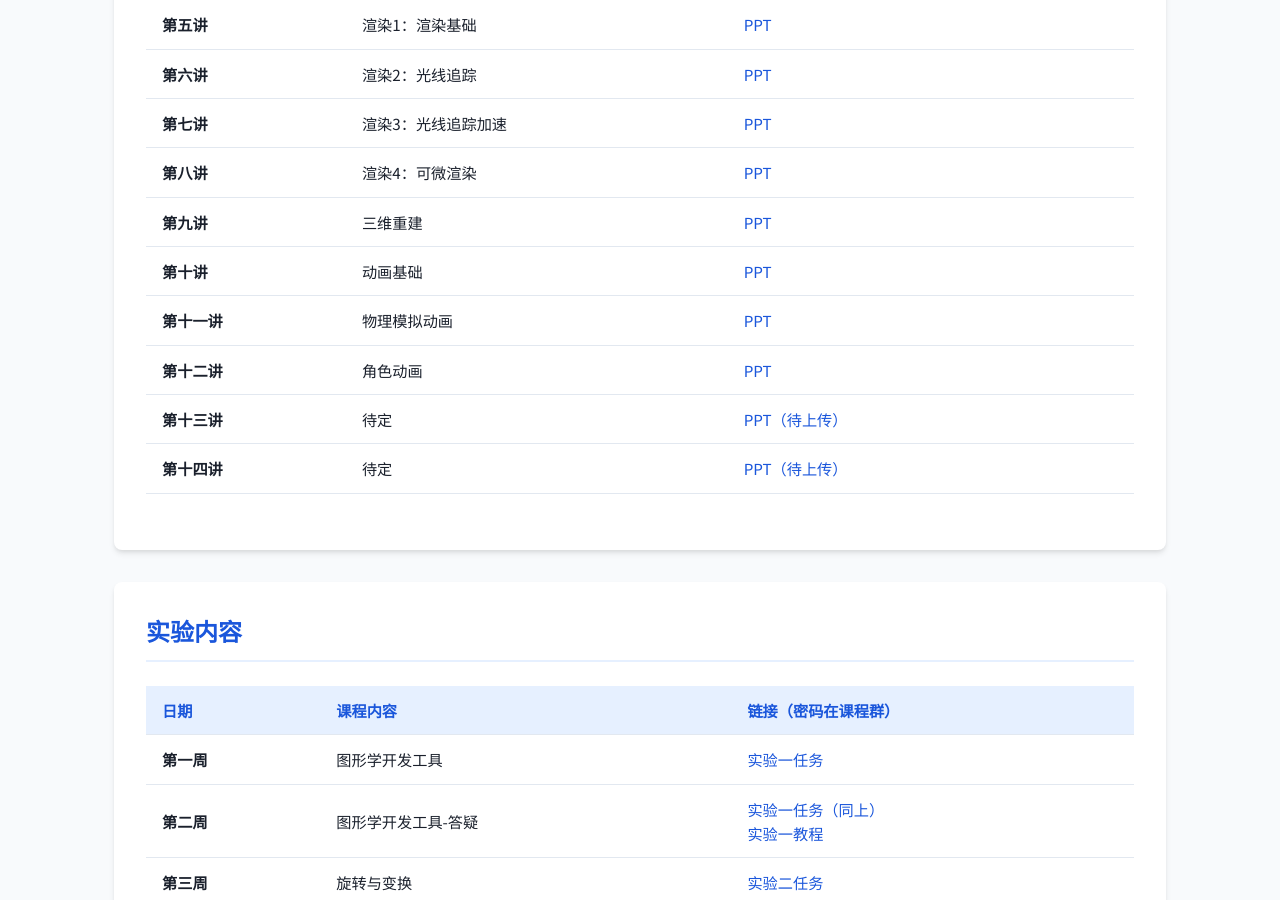
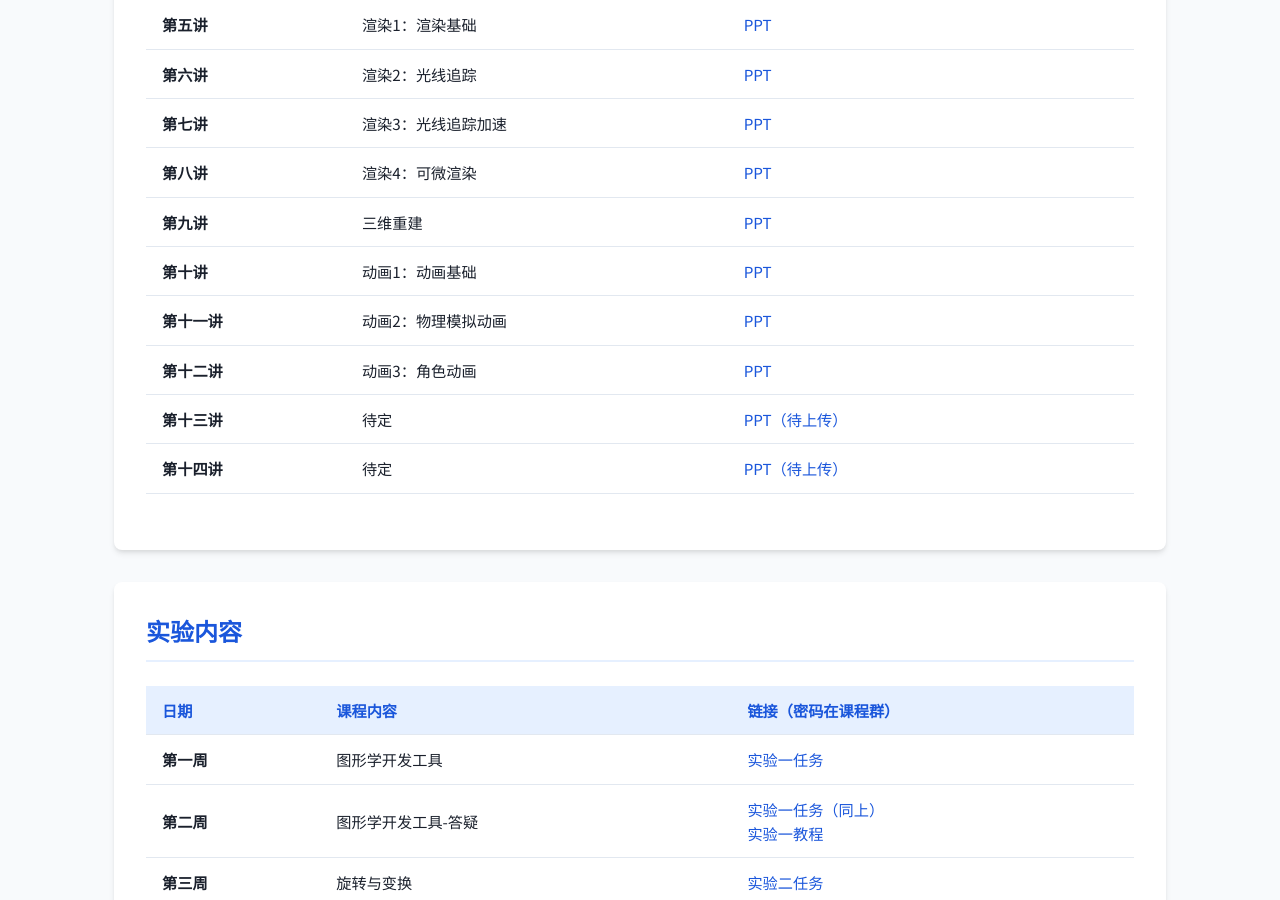
Before and after one commit to zhwinfo/zhwinfo.github.io, a Jekyll site: the page cg/index.html, which Jekyll copies as it is, in a window 1280 px wide and 900 px high, scrolled down 1291 px. Built offline with Jekyll 4.4.1, drawn with Linux system fonts in a browser that asks for light colours.

Commit message:
fast update

```diff
--- a/cg/index.html
+++ b/cg/index.html
@@ -457,17 +457,17 @@
                         </tr>
                         <tr>
                             <td><strong>第十讲</strong></td>
-                            <td>动画基础</td>
+                            <td>动画1：动画基础</td>
                             <td><a href="javascript:void(0)" onclick="window.open(pptLink, '_blank')">PPT</a></td>
                         </tr>
                         <tr>
                             <td><strong>第十一讲</strong></td>
-                            <td>物理模拟动画</td>
+                            <td>动画2：物理模拟动画</td>
                             <td><a href="javascript:void(0)" onclick="window.open(pptLink, '_blank')">PPT</a></td>
                         </tr>
                         <tr>
                             <td><strong>第十二讲</strong></td>
-                            <td>角色动画</td>
+                            <td>动画3：角色动画</td>
                             <td><a href="javascript:void(0)" onclick="window.open(pptLink, '_blank')">PPT</a></td>
                         </tr>
                         <tr>
```
